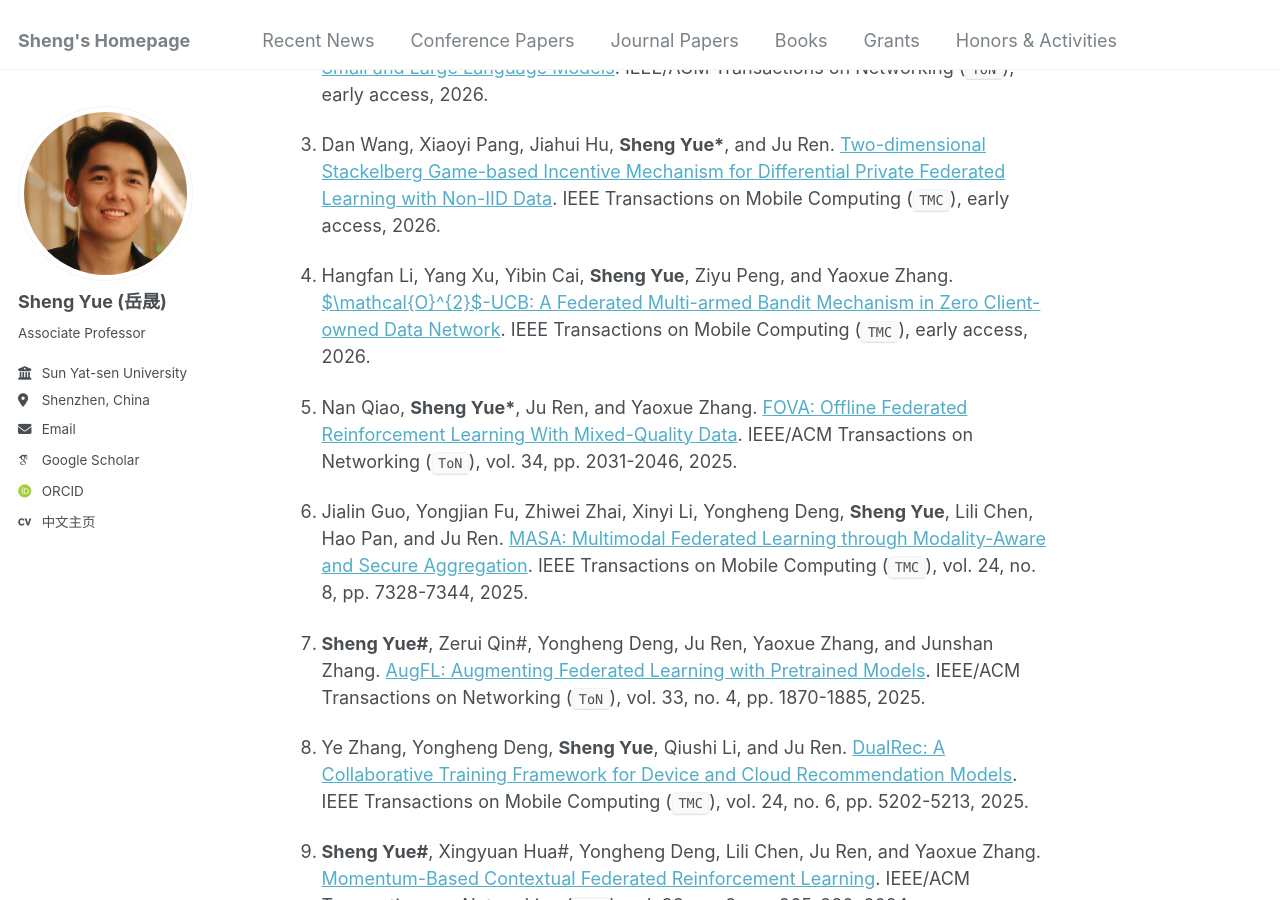
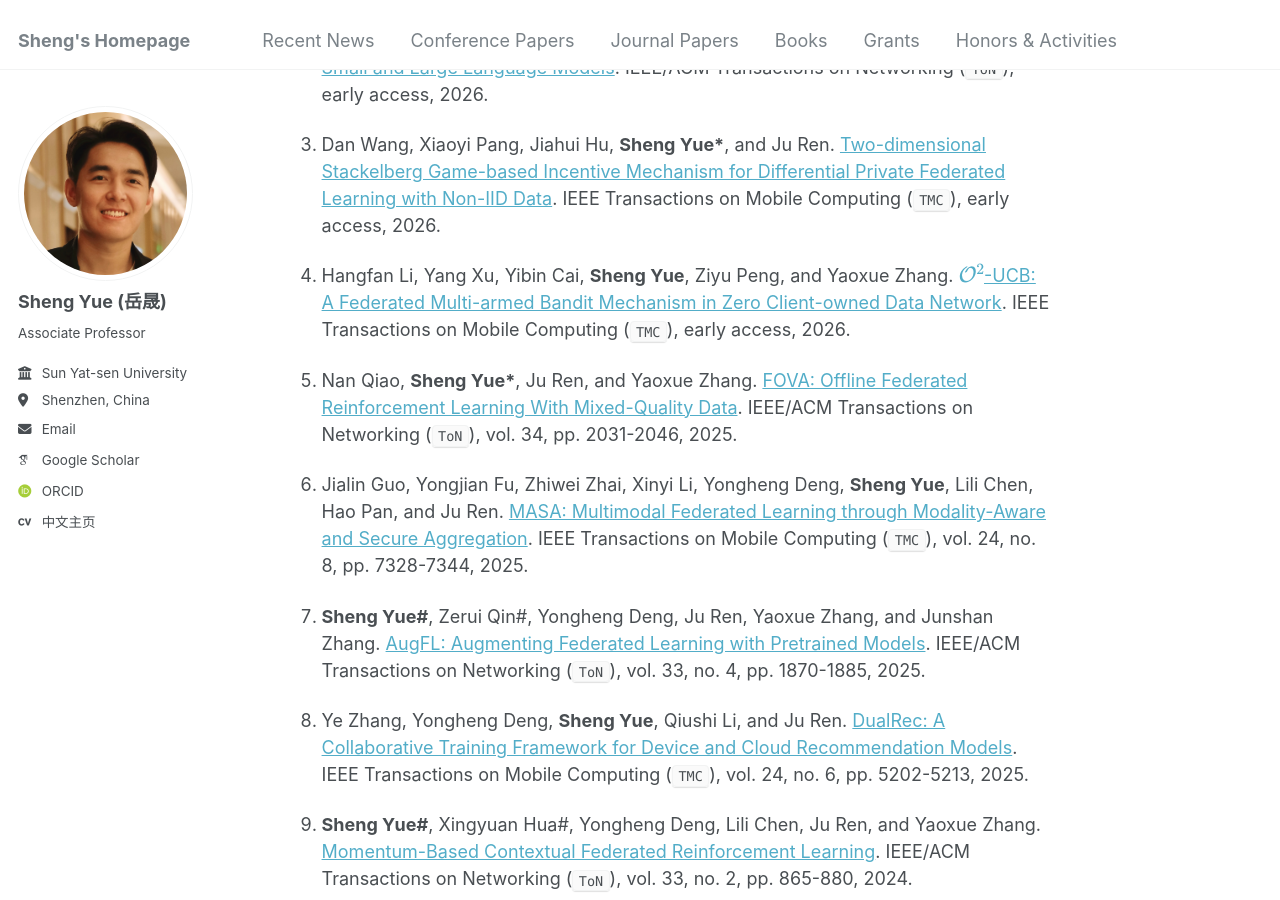
Before and after one commit to shaunyue/shaunyue.github.io, a Jekyll site: the page built from _pages/about.md, in a window 1280 px wide and 900 px high, scrolled down 3962 px. Built offline with Jekyll 4.4.1, drawn with Linux system fonts in a browser that asks for light colours; some web fonts are replaced; part of the change alters nothing that is shown.

```diff
--- a/_includes/head.html
+++ b/_includes/head.html
@@ -21,7 +21,16 @@
 <meta http-equiv="cleartype" content="on">
 
 <!-- MathJax for LaTeX equation rendering -->
-<script src="https://polyfill.io/v3/polyfill.min.js?features=es6"></script>
-<script id="MathJax-script" async
-  src="https://cdn.jsdelivr.net/npm/mathjax@3/es5/tex-mml-chtml.js">
+<script>
+  window.MathJax = {
+    tex: {
+      inlineMath: [['$', '$'], ['\\(', '\\)']],
+      displayMath: [['$$', '$$'], ['\\[', '\\]']],
+      processEscapes: true
+    },
+    options: {
+      skipHtmlTags: ['script', 'noscript', 'style', 'textarea', 'pre', 'code']
+    }
+  };
 </script>
+<script id="MathJax-script" async src="https://cdn.jsdelivr.net/npm/mathjax@3/es5/tex-mml-chtml.js"></script>
--- a/_includes/head/custom.html
+++ b/_includes/head/custom.html
@@ -27,8 +27,4 @@
 <link rel="stylesheet" href="https://cdnjs.cloudflare.com/ajax/libs/font-awesome/6.4.0/css/all.min.css">
 
 
-<!-- Support for MatJax -->
-<script src="https://cdnjs.cloudflare.com/polyfill/v3/polyfill.min.js?features=es6"></script>
-<script id="MathJax-script" async src="https://cdn.jsdelivr.net/npm/mathjax@3/es5/tex-mml-chtml.js"></script>
-
 <!-- end custom head snippets -->
```
